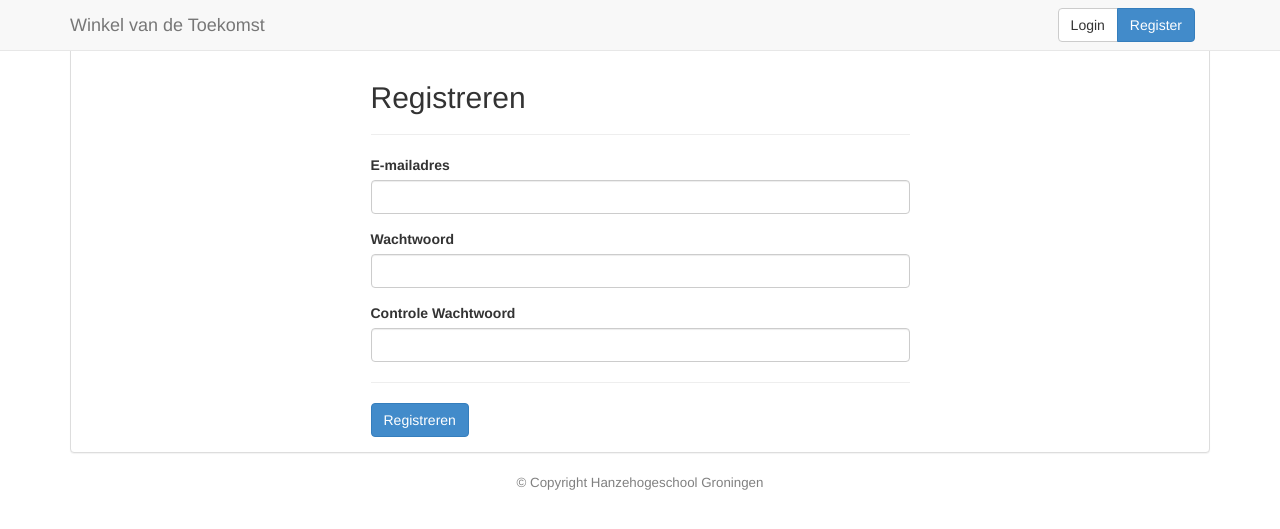
After one commit to jaapz/winkel-van-de-toekomst, a Flask app: page /users/register in a window 1280 px wide. The commit adds this page. Shown: the top 529 px of the page. Run offline with Flask 2, Linux system fonts and the light colour scheme; some libraries are stand-ins or nearby versions.

Commit message:
Implemented registration

```diff
--- a/app/templates/index.html
+++ b/app/templates/index.html
@@ -27,6 +27,7 @@
                         </ul>
                         <div class="pull-right btn-group">
                             {% if current_user.is_authenticated() %}
+                                <p class="navbar-text">Ingelogd als {{current_user.username}}</p>
                                 <a href="/users/logout" class="btn btn-warning navbar-btn">Uitloggen</a>
                             {% else %}
                                 <a href="/users/login" class="btn btn-default navbar-btn">Login</a>
--- /dev/null
+++ b/app/templates/users/register.html
@@ -0,0 +1,39 @@
+{% extends 'index.html' %}
+
+{% block content %}
+    <div class="row">
+        <div class="col-md-3"></div>
+        <div class="col-md-6">
+            <h2>Registreren</h2>
+            <hr>
+            {% if form.errors or errors %}
+                <div class="alert alert-warning">
+                    <p>De gebruikersnaam die u hebt gebruikt bestaat al, of de
+                    wachtwoorden die u hebt ingevuld komen niet overeen.</p>
+                </div>
+            {% endif %}
+            <form method="POST" role="form">
+                {{ form.csrf_token }}
+
+                <div class="form-group">
+                    {{ form.username.label }}
+                    {{ form.username(class="form-control") }}
+                </div>
+
+                <div class="form-group">
+                    {{ form.password.label }}
+                    {{ form.password(class="form-control") }}
+                </div>
+
+                <div class="form-group">
+                    {{ form.confirm.label }}
+                    {{ form.confirm(class="form-control") }}
+                </div>
+
+                <hr>
+                <input type="submit" value="Registreren" class="btn btn-primary">
+            </form>
+        </div>
+        <div class="col-md-3"></div>
+    </div>
+{% endblock %}
--- a/app/users/forms.py
+++ b/app/users/forms.py
@@ -1,8 +1,20 @@
 from flask.ext.wtf import Form
 from wtforms import PasswordField, TextField
-from wtforms.validators import DataRequired
+from wtforms.validators import DataRequired, Email, EqualTo
 
 class LoginForm(Form):
     """ Form used for the login page. """
-    username = TextField('Gebruikersnaam', validators=[DataRequired()])
+    username = TextField('E-mailadres', validators=[DataRequired(), Email()])
     password = PasswordField('Wachtwoord', validators=[DataRequired()])
+
+
+class RegisterForm(Form):
+    """ Form used for registering a new user. """
+    username = TextField('E-mailadres', validators=[DataRequired(), Email()])
+
+    password = PasswordField('Wachtwoord', [
+        DataRequired(),
+        EqualTo('confirm', message='Passwords must match')
+    ])
+
+    confirm = PasswordField('Controle Wachtwoord')
--- a/app/users/views.py
+++ b/app/users/views.py
@@ -2,8 +2,9 @@ from flask import Blueprint, render_template, flash, redirect, url_for
 from flask.ext.login import login_user, logout_user, login_required
 
 from app.utils import sha512_string
-from app.users.forms import LoginForm
+from app.users.forms import LoginForm, RegisterForm
 from app.users.models import User
+from app import db
 
 users_views = Blueprint('user_views', __name__, url_prefix='/users')
 
@@ -36,6 +37,32 @@ def login():
     return render_template('users/login.html', form=form, errors=errors)
 
 
+@users_views.route('/register', methods=['GET', 'POST'])
+def register():
+    errors = False
+
+    form = RegisterForm()
+    if form.validate_on_submit():
+        # Check is username already exists.
+        user = User.query.filter(User.username == form.username.data).first()
+        if user is None:
+            user = User(
+                username=form.username.data,
+                password=form.password.data
+            )
+
+            db.session.add(user)
+            db.session.commit()
+
+            login_user(user)
+
+            return redirect(url_for('home'))
+        else:
+            errors = True
+
+    return render_template('users/register.html', form=form, errors=errors)
+
+
 @users_views.route('/logout')
 @login_required
 def logout():
```
